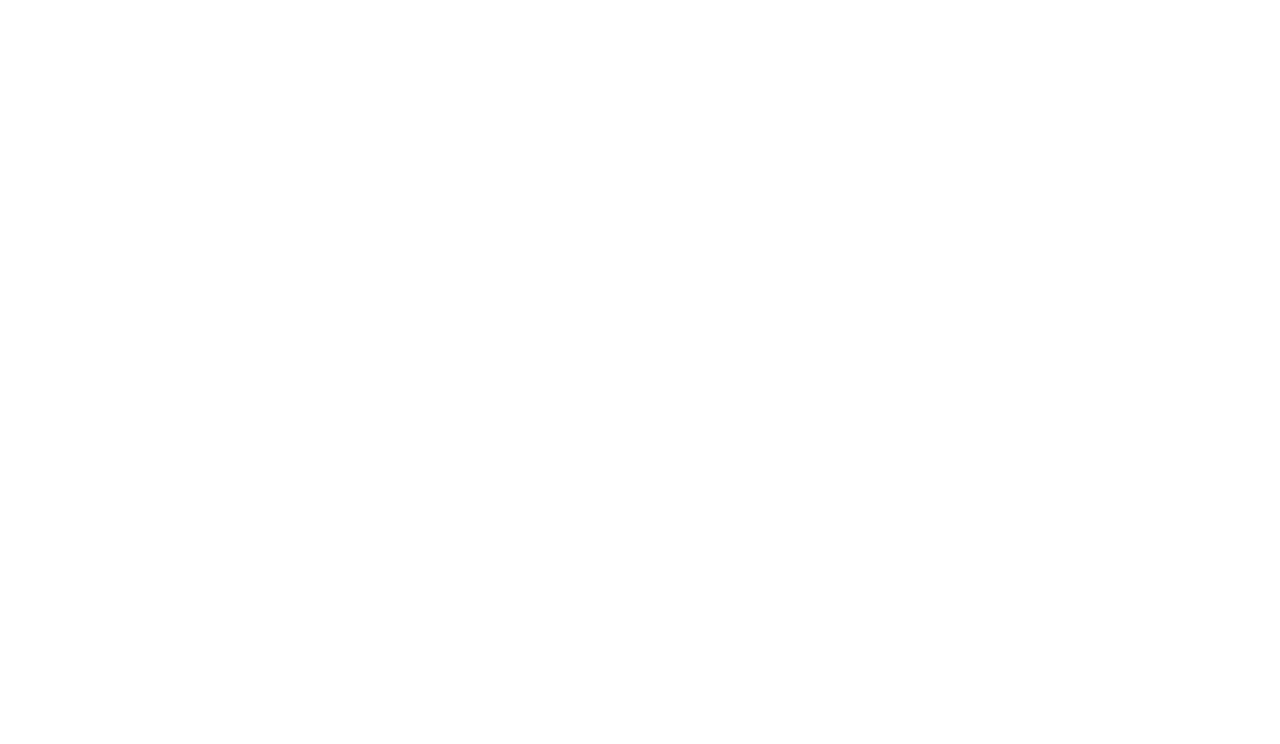
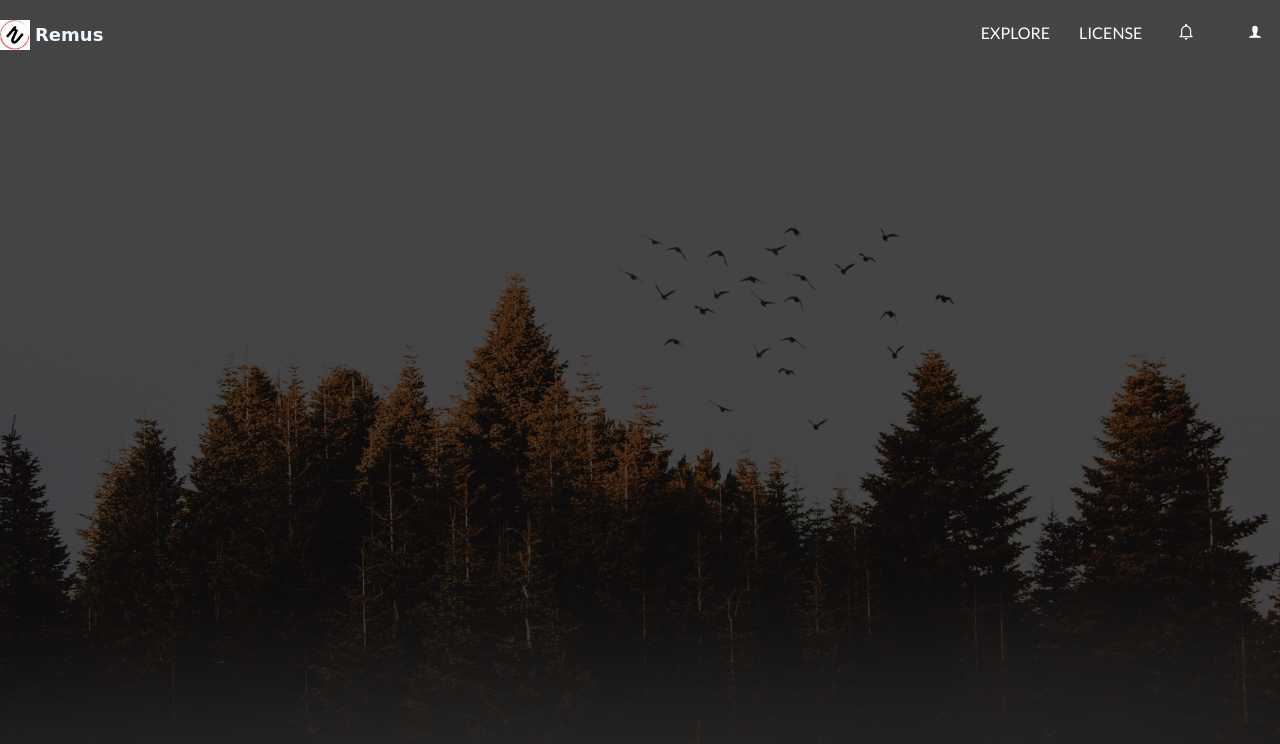
Before and after one commit to nguyentuyetnhungpht/ImageWeb_HCI, a plain HTML site: page index.html in a window 1280 px wide. Drawn offline with Linux system fonts and the light colour scheme; files whose address does not match are found by name.

Commit message:
public page

```diff
--- a/index.html
+++ b/index.html
@@ -6,9 +6,22 @@
         <link rel="stylesheet" type="text/css" href="vendors/css/grid.css">
         <link rel="stylesheet" type="text/css" href="vendors/css/ionicons.min.css">
         <link rel="stylesheet" type="text/css" href="resources/css/style.css">
-        <Title>Omnifood</Title>
+        <Title>Remus</Title>
     </head>
     <body>
-
+        <header>
+            <nav>
+                <div class="row">
+                    <img src="resources/img/logo.jpg" alt = "Remus logo" class="logo">
+                    <p class="logo-name">Remus</p>
+                    <ul class="main-nav">
+                        <li><a href="#">Explore</a></li>
+                        <li><a href="#">License</a></li>
+                        <li><a href="#"><i class="ion-android-notifications-none icon-small"></i></a></li>
+                        <li><a href="#"><i class="ion-ios-person icon-small"></i></a></li>
+                    </ul>
+                </div>
+            </nav>
+        </header>
     </body>
 </html>
--- a/resources/css/style.css
+++ b/resources/css/style.css
@@ -22,7 +22,7 @@ html {
 /* ========================= */
 
 .row{
-    max-width: 1140px;
+    max-width: 1440px;
     margin: 0 auto;
 }
 
@@ -33,3 +33,115 @@ section{
 .box{
     padding: 1%;
 }
+
+/*========== HEADINGS ==========*/
+
+h1,
+h2,
+h3 {
+    font-weight: 300;
+    text-transform: uppercase;
+}
+
+h1 {
+    margin-top: 0;
+    margin-bottom: 20px;
+    color: #fff;
+    font-size: 240%;
+    word-spacing: 4px;
+    letter-spacing: 1px;
+}
+
+h2 {
+    font-size: 180%;
+    word-spacing: 2px;
+    text-align: center;
+    margin-bottom: 30px;
+    letter-spacing: 1px;
+}
+
+h3 {
+    font-size: 110%;
+    margin-bottom: 15px;
+}
+
+h2:after{
+    display: block;
+    height: 2px;
+    background-color: #e67e22;
+    content: " ";
+    width: 100px;
+    margin: 0 auto;
+    margin-top: 30px;
+}
+
+/*========== ICONS ==========*/
+
+.icon-small{
+    display: inline-block;
+    width: 30px;
+    text-align: center;
+    color: #fff;
+    font-size: 120%;
+    margin-right: 10px;
+
+}
+
+/* ================= */
+/* HEADER */
+/* ================= */
+
+header{
+    background-image: -webkit-gradient(linear,left top, left bottom,from(rgba(0, 0, 0, 0.7)),to(rgba(0, 0, 0, 0.7))), url(img/hero.jpg);
+    background-image: linear-gradient(rgba(0, 0, 0, 0.7),rgba(0, 0, 0, 0.7)), url(img/header-background.jpg); /*2 background at the same time, color on top image*/
+    background-size: cover;
+    background-position: center;
+    height: 100vh; /*100% of viewport*/
+    background-attachment: fixed; /*A background-image that will not scroll with the page (fixed)*/
+}
+
+.logo{
+    height: 30px;
+    width: auto;
+    float: left;
+    margin-top: 20px;
+}
+
+.logo-name{
+    float: left;
+    color: aliceblue;
+    font-weight: 800;
+    font-size: 90%;
+    font-family:cursive;
+    padding-top: 25px;
+    padding-left: 5px;
+}
+
+.main-nav{
+    float: right;
+    list-style: none;
+    margin-top: 20px;
+}
+
+.main-nav li{
+    display: inline-block;
+    margin-left: 25px;
+}
+
+.main-nav li a:link,
+.main-nav li a:visited{
+    padding: 8px 0;
+    color: #fff;
+    text-decoration: none;
+    text-transform: uppercase;
+    font-size: 80%;
+    font-weight: 500;
+    border-bottom: 2px solid transparent;
+    -webkit-transition: border-bottom 0.2s;
+    transition: border-bottom 0.2s;
+}
+
+.main-nav li a:hover,
+.main-nav li a:active{
+    color: #e6e6e6;
+}
```
Also changed, not shown: resources/css/img/header-background.jpg (added), resources/img/logo.jpg (added).
